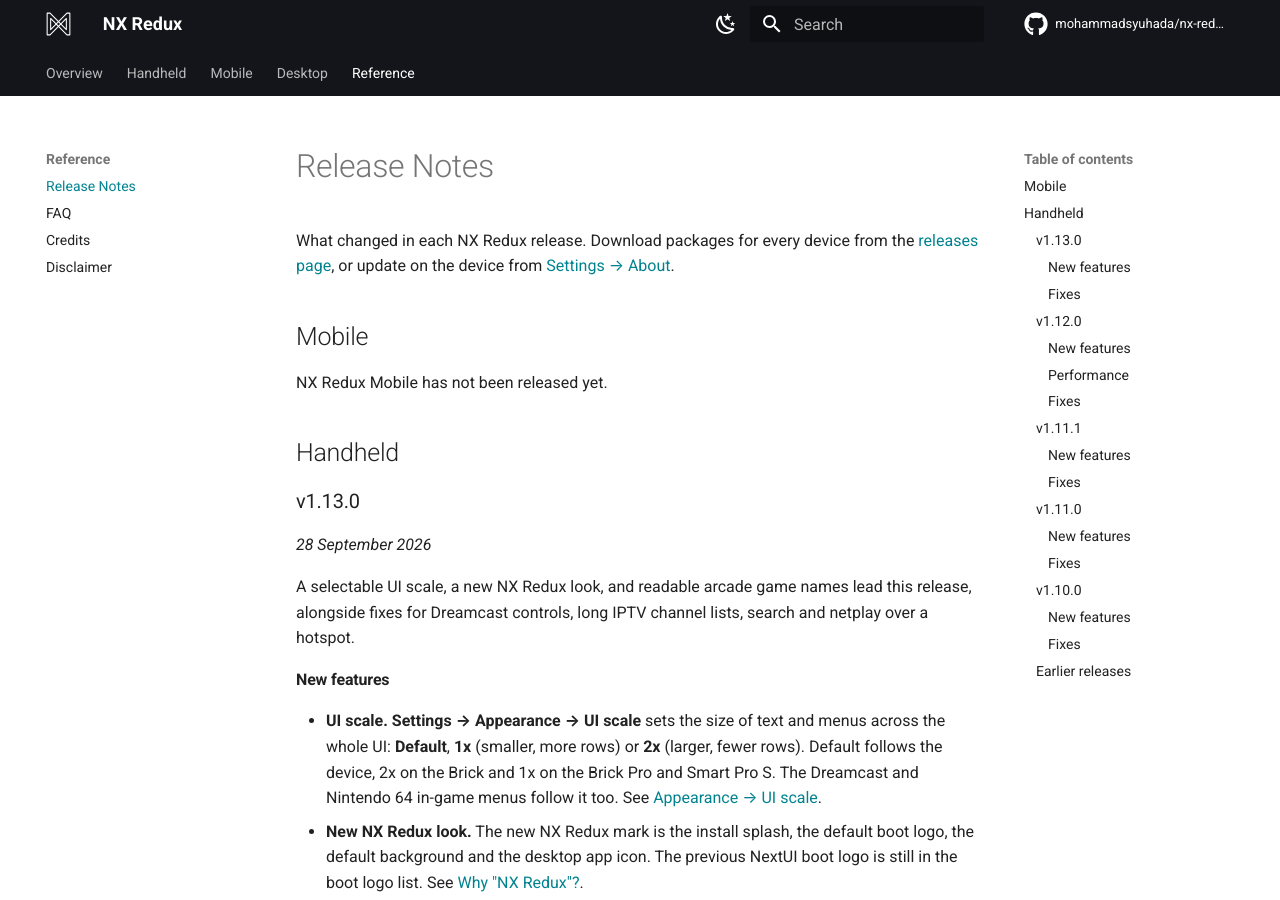
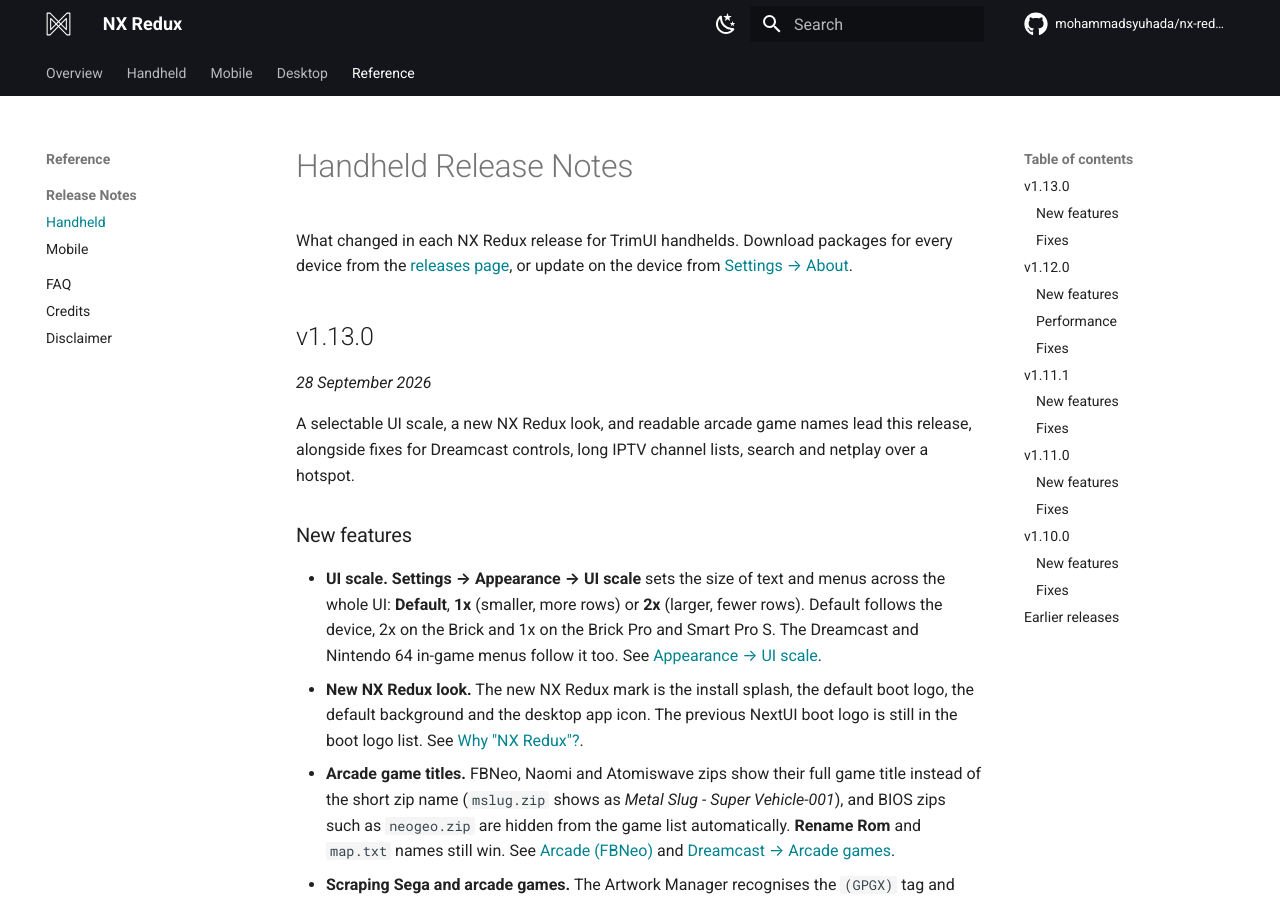
Before and after one commit to mohammadsyuhada/nx-redux-docs, an MkDocs documentation site: the page built from docs/reference/release-notes/handheld.md, in a window 1280 px wide and 900 px high. Built offline with MkDocs 1.6.1 and Material for MkDocs 9.7.7, drawn with Linux system fonts in a browser that asks for light colours; comment, search, counter and statistics services are not loaded.

Commit message:
docs(reference): separate Handheld and Mobile release notes

```diff
--- a/docs/reference/release-notes.md
+++ b/docs/reference/release-notes/handheld.md
@@ -1,16 +1,11 @@
-# Release Notes
+# Handheld Release Notes
 
-What changed in each NX Redux release. Download packages for every device
-from the [releases page](https://github.com/mohammadsyuhada/nx-redux/releases),
-or update on the device from [Settings → About](../handheld/settings/about.md).
+What changed in each NX Redux release for TrimUI handhelds. Download packages
+for every device from the
+[releases page](https://github.com/mohammadsyuhada/nx-redux/releases), or
+update on the device from [Settings → About](../../handheld/settings/about.md).
 
-## Mobile
-
-NX Redux Mobile has not been released yet.
-
-## Handheld
-
-### v1.13.0
+## v1.13.0
 
 *28 September 2026*
 
@@ -18,41 +13,41 @@
 lead this release, alongside fixes for Dreamcast controls, long IPTV channel
 lists, search and netplay over a hotspot.
 
-#### New features
+### New features
 
 - **UI scale.** **Settings → Appearance → UI scale** sets the size of text
   and menus across the whole UI: **Default**, **1x** (smaller, more rows) or
   **2x** (larger, fewer rows). Default follows the device, 2x on the Brick and
   1x on the Brick Pro and Smart Pro S. The Dreamcast and Nintendo 64 in-game
-  menus follow it too. See [Appearance → UI scale](../handheld/settings/appearance.md#ui-scale).
+  menus follow it too. See [Appearance → UI scale](../../handheld/settings/appearance.md#ui-scale).
 - **New NX Redux look.** The new NX Redux mark is the install splash, the
   default boot logo, the default background and the desktop app icon. The
   previous NextUI boot logo is still in the boot logo list. See
-  [Why "NX Redux"?](../about.md#why-nx-redux).
+  [Why "NX Redux"?](../../about.md#why-nx-redux).
 - **Arcade game titles.** FBNeo, Naomi and Atomiswave zips show their full
   game title instead of the short zip name (`mslug.zip` shows as
   *Metal Slug - Super Vehicle-001*), and BIOS zips such as `neogeo.zip` are
   hidden from the game list automatically. **Rename Rom** and `map.txt`
-  names still win. See [Arcade (FBNeo)](../handheld/emulators/arcade.md) and
-  [Dreamcast → Arcade games](../handheld/emulators/dreamcast.md#arcade-games-naomi-atomiswave).
+  names still win. See [Arcade (FBNeo)](../../handheld/emulators/arcade.md) and
+  [Dreamcast → Arcade games](../../handheld/emulators/dreamcast.md#arcade-games-naomi-atomiswave).
 - **Scraping Sega and arcade games.** The Artwork Manager recognises the
   `(GPGX)` tag and matches each Sega game by its file extension (Master
   System, Game Gear, SG-1000, Sega CD or Genesis), so all your Sega games can
   live under `(GPGX)` folders and still get the right art. Naomi and
   Atomiswave zips in the `DC` folder are scraped as arcade sets. See
-  [Artwork Manager](../handheld/apps/artwork-manager.md).
+  [Artwork Manager](../../handheld/apps/artwork-manager.md).
 - **SFTP file access.** The Developer toggles are now **Enable SSH / SFTP**
   and **Start SSH / SFTP on boot**, making clear that the same switch lets
   you browse and copy files on the SD card over Wi-Fi with an SFTP client
   such as FileZilla. A new guide page walks through it. See
-  [Accessing Your Files](../handheld/guide/file-access.md).
+  [Accessing Your Files](../../handheld/guide/file-access.md).
 
-#### Fixes
+### Fixes
 
 - **Dreamcast:** the face buttons map to the Dreamcast pad by position
   (bottom is Dreamcast `A`, right is `B`), so games that use the face buttons
   for the camera, like Unreal Tournament, play as designed. This holds under
-  either button layout. See [Dreamcast → Controls](../handheld/emulators/dreamcast.md#controls).
+  either button layout. See [Dreamcast → Controls](../../handheld/emulators/dreamcast.md#controls).
 - **Media Player:** Online TV no longer cuts long country lists short. The
   whole list is shown (the United States alone has over 1,400 channels), and
   the channel list gains `L1`/`R1` to jump between letters and `LEFT`/`RIGHT`
@@ -71,7 +66,7 @@
 - **Desktop app:** card and app paths containing spaces work in Clean dot
   files, Device Sync and the netplay wizard.
 
-### v1.12.0
+## v1.12.0
 
 *22 September 2026*
 
@@ -79,42 +74,42 @@
 RetroAchievements support, and a save-truncation bug from v1.10.0 is fixed.
 Menus and emulators also run cooler with new per-device CPU policies.
 
-#### New features
+### New features
 
 - **Genesis Plus GX.** A more accurate alternative to PicoDrive that plays
   Genesis/Mega Drive, Master System, Game Gear, SG-1000 and Sega CD from a
   single `(GPGX)` tag, picking the system from each ROM's extension so
   RetroAchievements identifies every game with the right console. Name a
   `Roms` folder `Sega Genesis (GPGX)`, say, to use it. See
-  [Cores & BIOS Files](../handheld/emulators/cores.md#systems-and-cores).
+  [Cores & BIOS Files](../../handheld/emulators/cores.md#systems-and-cores).
 - **Dreamcast RetroAchievements.** Flycast now follows the tool's **Enable
   achievements** setting like the built-in cores, with **Hardcore Mode** as
   its one per-game option. The RetroAchievements tool caches Dreamcast, Naomi
   and Atomiswave games (`.chd`, `.gdi`, `.cdi`, `.cue`, `.zip`) and lists
   multi-disc games once. See
-  [Dreamcast → RetroAchievements](../handheld/emulators/dreamcast.md#retroachievements).
+  [Dreamcast → RetroAchievements](../../handheld/emulators/dreamcast.md#retroachievements).
 - **Two-phase Sync now.** **Sync now** pushes waiting offline unlocks, then
   pulls your points and unlock state back from the server, so achievements
   earned in Flycast, on another device or on the website show up in the tool.
   Both steps show a progress bar and `B` cancels. See
-  [RetroAchievements → Syncing](../handheld/apps/retroachievements.md#syncing).
+  [RetroAchievements → Syncing](../../handheld/apps/retroachievements.md#syncing).
 - **Search closes with START.** Tapping `START` again while the search
   keyboard or results list is open returns you to the menu, the same way
   `SELECT` closes the Game Switcher. See
-  [Main Menu → Search](../handheld/guide/main-menu.md#search).
+  [Main Menu → Search](../../handheld/guide/main-menu.md#search).
 - **Clearer duplicate names.** When the same game appears in two cores' lists,
   each row shows the emulator tag (`Advance Wars (GBA)` / `(MGBA)`) instead
   of the file extension, dimmed after the name. See
-  [Main Menu → Duplicate names](../handheld/guide/main-menu.md#duplicate-names).
+  [Main Menu → Duplicate names](../../handheld/guide/main-menu.md#duplicate-names).
 - **Files.** The left stick moves through folders and panes, holding a
   direction scrolls, the cursor bars are gray, and the face buttons follow the
-  device-wide [Button Layout](../handheld/guide/button-layout.md). See
-  [Files](../handheld/apps/files.md).
+  device-wide [Button Layout](../../handheld/guide/button-layout.md). See
+  [Files](../../handheld/apps/files.md).
 - **Verified HTTPS.** The launcher and tools now check server certificates
   against a bundled CA store when downloading updates, Xtras and cheats,
   instead of skipping verification.
 
-#### Performance
+### Performance
 
 - **Launcher CPU policy.** The launcher runs at full speed while booting,
   then caps the CPU while you browse and drops further after three seconds
@@ -129,7 +124,7 @@
 - **Rumble.** The vibration thread sleeps between rumble events instead of
   polling settings every 17 ms.
 
-#### Fixes
+### Fixes
 
 - **Saves:** quitting a game no longer writes a 0 KB save over your existing
   one. A regression since v1.10.0, most reported on Game Boy Advance and
@@ -142,7 +137,7 @@
   starting shows a loading screen instead of failing to launch.
 - **Search:** the hint bar repaints cleanly when the shift indicator clears.
 
-### v1.11.1
+## v1.11.1
 
 *19 September 2026*
 
@@ -151,15 +146,15 @@
 On-Screen Display gets three fixes and a lighter idle poll, and the
 Developer SSH toggle now shows the full login line with the device's IP.
 
-#### New features
+### New features
 
 - **SSH login hint.** While SSH is running, the hint under
   **Settings → Developer → Enable SSH** shows the exact login line with the
   device's current IP address and password, and the connected network in
   **Settings → Network** shows the same IP. See
-  [Developer → Enable SSH](../handheld/settings/developer.md#enable-ssh-sftp).
+  [Developer → Enable SSH](../../handheld/settings/developer.md#enable-ssh-sftp).
 
-#### Fixes
+### Fixes
 
 - **Smart Pro S:** the speaker pop at boot and at the start of a game,
   most noticeable with the N64, Nintendo DS and Dreamcast emulators, is
@@ -174,7 +169,7 @@
 - **OSD:** the hidden daemon polls input every 20 ms instead of every
   millisecond, so it uses less CPU while the panel is closed.
 
-### v1.11.0
+## v1.11.0
 
 *17 September 2026*
 
@@ -184,49 +179,49 @@
 replaces the old Xtras recreation, and a batch of fixes covers Amiga, PSP,
 DraStic, offline RetroAchievements and the Brick updater.
 
-#### New features
+### New features
 
 - **Built-in cheat downloader.** Install the **Cheat Database** tool from the
-  [Xtras Store](../handheld/apps/xtras.md#cheat-database), then browse and download
+  [Xtras Store](../../handheld/apps/xtras.md#cheat-database), then browse and download
   per-game cheat codes straight from the libretro cheat database — no PC
   needed. Downloaded cheats are picked up automatically the next time you
-  open a game's in-game menu. See [Cheats](../handheld/apps/cheats.md).
+  open a game's in-game menu. See [Cheats](../../handheld/apps/cheats.md).
 - **Nintendo / Xbox button layout.** A new setting swaps the meaning of the
   face buttons and relabels every hint, so an Xbox-style layout reads
   correctly across the launcher, emulators, PortMaster and the OSD. See
-  [Button Layout](../handheld/guide/button-layout.md).
+  [Button Layout](../../handheld/guide/button-layout.md).
 - **Netplay save handling.** A lockstep session now plays on the host's save
   and leaves the client's own save completely untouched, so joining a friend
-  never overwrites your progress. See [Netplay → Saves](../handheld/netplay.md#saves).
+  never overwrites your progress. See [Netplay → Saves](../../handheld/netplay.md#saves).
 - **Join a different version of a game.** If a host is running a sister
   version of the same title — FireRed and LeafGreen, say — the joiner is
   offered a **Join anyway?** prompt instead of being refused. See
-  [Netplay → Different versions of one game](../handheld/netplay.md#different-versions-of-one-game).
+  [Netplay → Different versions of one game](../../handheld/netplay.md#different-versions-of-one-game).
 - **Artwork Manager scanning and status.** The Artwork Manager now scans your
   Roms the same way the game list does — every file type, nested folders and
   folder games — lists tags it does not recognise, and shows how complete
   each game's art is. The library drops the sort prefix, shows your
   `map.txt` rename names, and fits one more game per screen. See
-  [Artwork Manager](../handheld/apps/artwork-manager.md).
+  [Artwork Manager](../../handheld/apps/artwork-manager.md).
 - **Pokémon Gen1Recomp++.** The Xtras Pokémon recreation is rebuilt: it
   adopts the upstream launcher's own controls with an on-screen **Select**
   keyboard, scans Gen 2 ROMs, and drops the voxel mod bundle and swapfile for
   a lighter install. See
-  [Xtras → Pokémon Gen1Recomp](../handheld/apps/xtras.md#pokemon-gen1recomp).
+  [Xtras → Pokémon Gen1Recomp](../../handheld/apps/xtras.md#pokemon-gen1recomp).
 - **Developer debug logging.** A **Debug logging** toggle under
-  [Developer settings](../handheld/settings/developer.md#debug-logging) turns off all
+  [Developer settings](../../handheld/settings/developer.md#debug-logging) turns off all
   `.userdata` log writes when you do not need them, keeping the card clean.
 
-#### Fixes
+### Fixes
 
 - **Amiga:** Kickstart and other system-scanned option lists now populate in
-  [Emulator Settings](../handheld/guide/emulator-options.md) instead of showing only a
+  [Emulator Settings](../../handheld/guide/emulator-options.md) instead of showing only a
   placeholder.
 - **PSP:** the Brick black screen with minui-psp 6.x is fixed — the PSP pak
   now installs unmodified into its platform folder.
 - **Nintendo DS:** the DraStic stylus toggle works on the Brick and Brick
   Pro, and every device now shows the same pen image. See
-  [Nintendo DS → Stylus mode](../handheld/emulators/nintendo-ds.md#stylus-mode).
+  [Nintendo DS → Stylus mode](../../handheld/emulators/nintendo-ds.md#stylus-mode).
 - **RetroAchievements:** logging in from the pak now writes the offline login
   cache and prefetches, so previously earned achievements show up offline.
 - **Brick Pro:** the rumble voltage cap is lowered to 1.7 V so **Normal**
@@ -238,7 +233,7 @@
 - **PortMaster:** it is now a shell launcher and installed paks are migrated
   automatically, so a system update keeps PortMaster installed.
 
-### v1.10.0
+## v1.10.0
 
 *14 September 2026*
 
@@ -256,14 +251,14 @@
 batch of fixes covers Brick Pro deep sleep, turbo fire, the save-slot picker,
 Wi-Fi connection errors and Device Sync on FAT32 cards.
 
-#### New features
+### New features
 
 - **Background music playback.** Music, online radio and podcasts keep
   playing when you leave the Music Player — in the menus and inside games.
   Playback is owned by a small background service, so the app is just a
   remote control for it. See
-  [Music Player → Background playback](../handheld/apps/music-player.md#background-playback).
-- **Music widget in the OSD.** The [On-Screen Display](../handheld/guide/osd.md) now
+  [Music Player → Background playback](../../handheld/apps/music-player.md#background-playback).
+- **Music widget in the OSD.** The [On-Screen Display](../../handheld/guide/osd.md) now
   centres on a Music widget showing the current track or station with
   play/pause, previous and next, plus a **Game / Music balance** slider that
   sets how loud games are relative to the music. The same **Balance** setting
@@ -275,14 +270,14 @@
 - **Motor toggle and vibration strength.** The OSD's new **Motor** toggle is
   the master vibration switch for the whole device — game rumble, the sleep
   and wake pulses and the new shutdown-complete tap. **Vibration strength**
-  (`Light` / `Normal` / `Strong`) is in [System settings](../handheld/settings/system.md),
+  (`Light` / `Normal` / `Strong`) is in [System settings](../../handheld/settings/system.md),
   and haptic feedback is now on by default.
 - **Smart Pro S firmware 1.0.2** is supported alongside 1.0.1 — see
-  [Getting Started](../handheld/getting-started.md#before-you-install).
-- **Game art style and type.** [Appearance](../handheld/settings/appearance.md) gains
+  [Getting Started](../../handheld/getting-started.md#before-you-install).
+- **Game art style and type.** [Appearance](../../handheld/settings/appearance.md) gains
   **Game art style** (`Thumbnail` or a full-height `Background` that fades
   into the list) and **Game art type** (`Mix`, `Screenshot` or `Box art`).
-  The [Artwork Manager](../handheld/apps/artwork-manager.md#what-gets-saved) now saves
+  The [Artwork Manager](../../handheld/apps/artwork-manager.md#what-gets-saved) now saves
   all three images per game from a single ScreenScraper fetch.
 - **Theme colour opacity.** **Main color**, **Primary accent** and
   **Secondary accent** each have an opacity setting from `10%` to `100%`;
@@ -295,12 +290,12 @@
   per game. Rice is much lighter to run and is now the default on the Brick,
   Brick Pro and Smart Pro; the Smart Pro S keeps GLideN64. Each plugin shows
   only its own option sections. See
-  [Nintendo 64 → Video plugin](../handheld/emulators/nintendo-64.md#video-plugin).
+  [Nintendo 64 → Video plugin](../../handheld/emulators/nintendo-64.md#video-plugin).
 - **Faster app transitions and startup.** A short CPU boost around app
   hand-off, quicker screen clears and mixer setup make moving between the
   launcher, Tools and games noticeably snappier.
 
-#### Fixes
+### Fixes
 
 - **Music:** the background service was hardened after review. Powering on
   restores the last track paused instead of auto-playing, the app stays
@@ -334,9 +329,9 @@
     **Background** style shows nothing for art fetched back then. To get
     the extra images for an existing library, open **Artwork Manager →
     Settings → Reset artwork**, then queue your systems again. See
-    [Appearance → Game art type](../handheld/settings/appearance.md#game-art-type).
+    [Appearance → Game art type](../../handheld/settings/appearance.md#game-art-type).
 
-### Earlier releases
+## Earlier releases
 
 Notes for v1.9.0 and older are on the
 [GitHub releases page](https://github.com/mohammadsyuhada/nx-redux/releases).
--- a/mkdocs.yml
+++ b/mkdocs.yml
@@ -43,6 +43,7 @@
   - search
   - redirects:
       redirect_maps:
+        reference/release-notes.md: reference/release-notes/handheld.md
         handheld/index.md: handheld/getting-started.md
         mobile/index.md: mobile/getting-started.md
         getting-started.md: handheld/getting-started.md
@@ -187,7 +188,9 @@
   - Desktop:
       - Desktop App: desktop/index.md
   - Reference:
-      - Release Notes: reference/release-notes.md
+      - Release Notes:
+          - Handheld: reference/release-notes/handheld.md
+          - Mobile: reference/release-notes/mobile.md
       - FAQ: reference/faq.md
       - Credits: reference/credits.md
       - Disclaimer: reference/disclaimer.md
--- a/overrides/home.html
+++ b/overrides/home.html
@@ -20,7 +20,7 @@
             <ul class="nx-menu">
               <li><a href="{{ 'handheld/getting-started/' | url }}">Handheld</a></li>
               <li><a href="{{ 'mobile/getting-started/' | url }}">Mobile <span class="nx-menu__tag">Coming soon</span></a></li>
-              <li><a href="{{ 'reference/release-notes/' | url }}">Release Notes</a></li>
+              <li><a href="{{ 'reference/release-notes/handheld/' | url }}">Release Notes</a></li>
               <li><a href="{{ 'reference/faq/' | url }}">FAQ</a></li>
             </ul>
             <p class="nx-screen__tagline">Minimal retro gaming for TrimUI handhelds, and soon for Android phones.</p>
```
Also changed, not shown: docs/reference/release-notes/mobile.md (added, +7 -0 lines), 1 other file.
